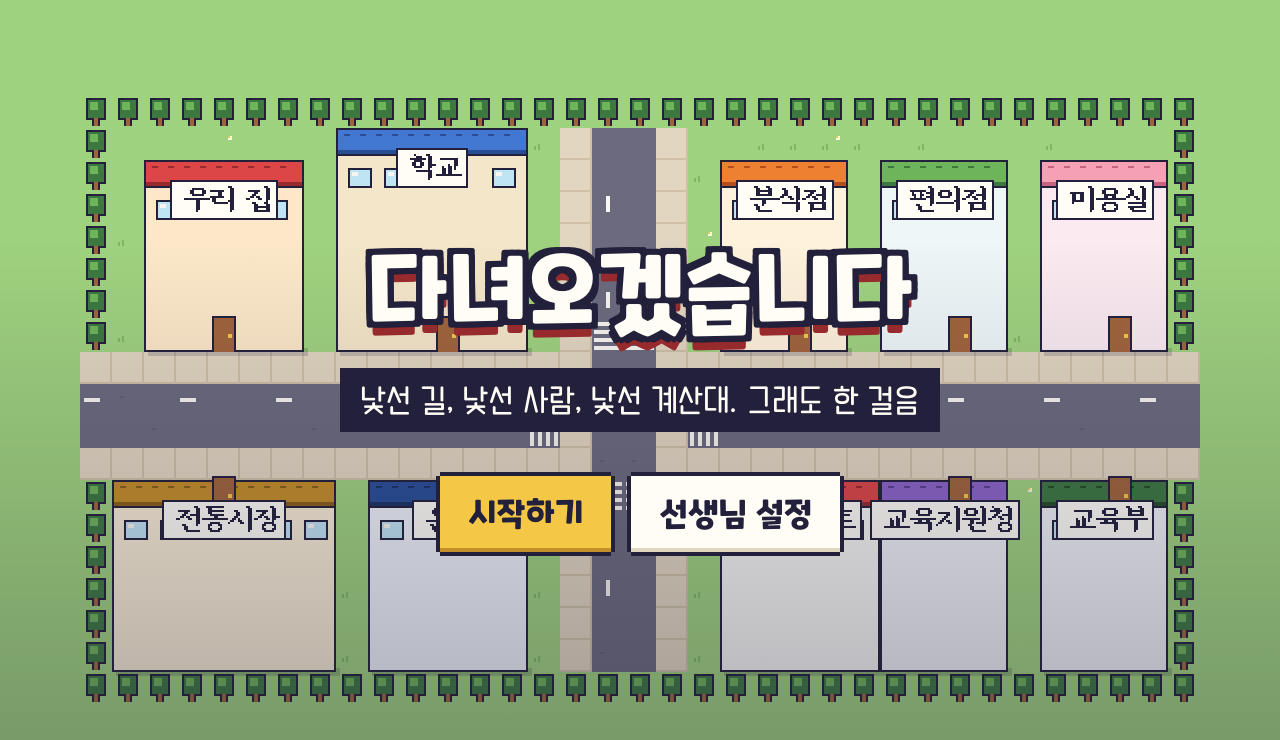
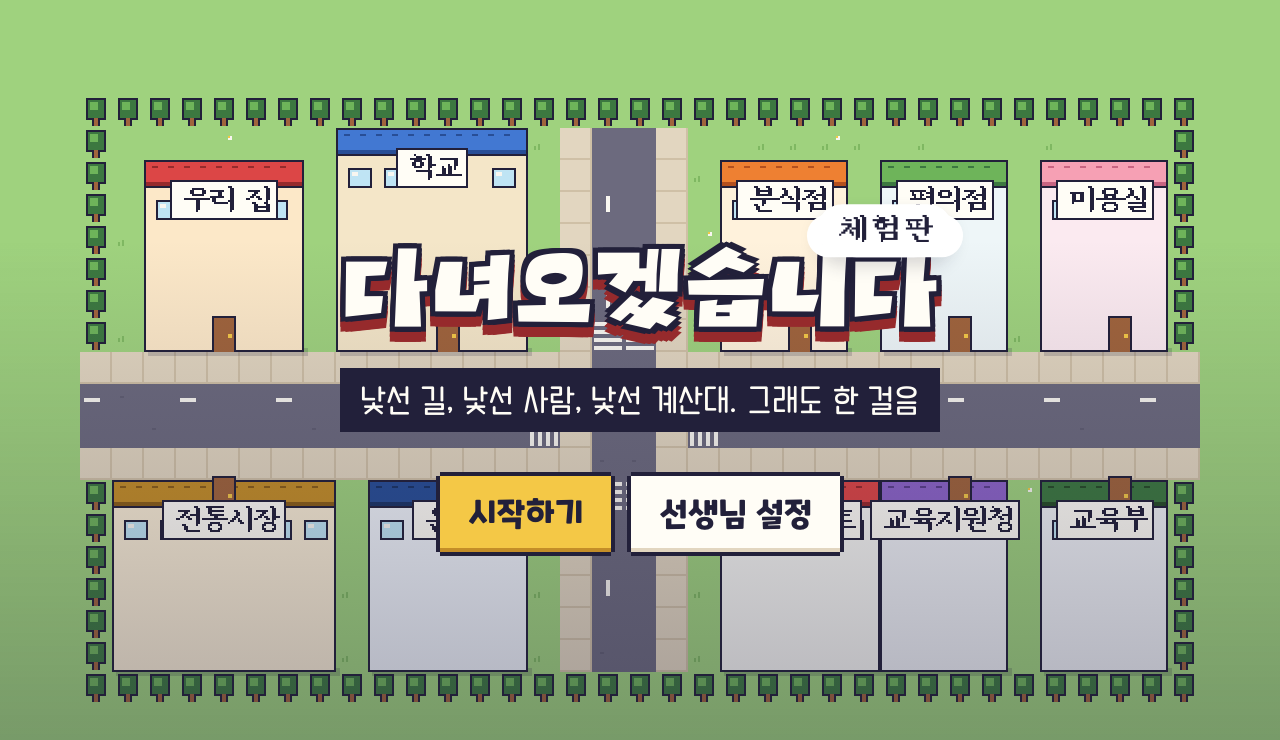
Before and after one commit to YaginKim/iamhome, a plain HTML site: page index.html in a window 1280 px wide. Drawn offline with Linux system fonts and the light colour scheme.

Commit message:
제목·엔딩에 와일드각 폰트, 체험판 구름 표시
Co-Authored-By: Claude Opus 5.5 <noreply@anthropic.com>
Claude-Session: https://claude.ai/code/session_01R4Xdu1f7A5z8qN4VrJ6res

```diff
--- a/css/style.css
+++ b/css/style.css
@@ -1,12 +1,12 @@
 @font-face { font-family: 'Body'; src: url('../assets/fonts/HoonSaemaul.woff2') format('woff2'); font-display: swap; }
-@font-face { font-family: 'Title'; src: url('../assets/fonts/CookieRunBold.woff2') format('woff2'); font-display: swap; }
+@font-face { font-family: 'Title'; src: url('../assets/fonts/WILDgag-Bold.woff2') format('woff2'); font-display: swap; }
 @font-face { font-family: 'Num'; src: url('../assets/fonts/Minecraft.woff2') format('woff2'); font-display: swap; unicode-range: U+0020-007E; }
 @font-face { font-family: 'UI'; src: url('../assets/fonts/CookieRunBold.woff2') format('woff2'); font-display: swap; }
 @font-face { font-family: 'Item'; src: url('../assets/fonts/Dongwhachaek-B.woff2') format('woff2'); font-display: swap; }
 @font-face { font-family: 'Dialog'; src: url('../assets/fonts/Mayflower-B.woff2') format('woff2'); font-display: swap; }
 @font-face { font-family: 'Sam3KR'; src: url('../assets/fonts/Sam3KR.woff2') format('woff2'); font-display: block; }
-/* 엔딩 제목: [KIM]WILDgag-BOLD 파일을 assets/fonts/WILDgag-Bold.woff2 로 넣으면 바로 적용됩니다 */
-@font-face { font-family: 'Ending'; src: url('../assets/fonts/WILDgag-Bold.woff2') format('woff2'), url('../assets/fonts/CookieRunBold.woff2') format('woff2'); font-display: swap; }
+/* 제목과 마지막 엔딩: [KIM]WILDgag-BOLD */
+@font-face { font-family: 'Ending'; src: url('../assets/fonts/WILDgag-Bold.woff2') format('woff2'); font-display: swap; }
 
 :root {
   --paper: #fbf5e6;
@@ -45,6 +45,7 @@
 * { box-sizing: border-box; }
 html, body { margin: 0; height: 100%; }
 body {
+  font-synthesis: none;
   background: var(--grass);
   transition: background-color 300ms var(--ease-out);
   color: var(--ink);
@@ -293,13 +294,20 @@ body[data-map="indoor"] { background: var(--ink); }
 #screen { position: fixed; inset: 0; z-index: 30; overflow: auto; }
 .title-screen { min-height: 100%; display: grid; place-content: center; justify-items: center; text-align: center; padding: 32px 20px;
   background: linear-gradient(180deg, rgba(251,245,230,0) 0%, rgba(251,245,230,0.0) 30%, rgba(34,32,58,0.35) 100%); }
-.logo { font-family: var(--font-title); font-size: var(--step-3); line-height: 1; margin: 0; color: var(--card); letter-spacing: -0.01em;
-  text-shadow: 0 6px 0 var(--ink), 6px 0 0 var(--ink), -6px 0 0 var(--ink), 0 -6px 0 var(--ink), 6px 6px 0 var(--ink), -6px 6px 0 var(--ink), 6px -6px 0 var(--ink), -6px -6px 0 var(--ink), 0 14px 0 var(--tomato-deep);
+.logo { font-family: var(--font-title); font-weight: normal; font-synthesis: none; font-size: var(--step-3); line-height: 1; margin: 0; color: var(--card); letter-spacing: -0.01em;
+  filter: drop-shadow(5px 0 0 var(--ink)) drop-shadow(-5px 0 0 var(--ink)) drop-shadow(0 5px 0 var(--ink)) drop-shadow(0 -5px 0 var(--ink))
+    drop-shadow(0 10px 0 var(--tomato-deep));
   animation: logoIn 900ms var(--ease-out) both; }
+.logo-wrap { position: relative; display: inline-block; }
+.trial { position: absolute; right: -0.4em; top: -0.9em; font-family: var(--font-world); font-size: clamp(22px, 2.6vw, 34px); line-height: 1;
+  color: var(--ink); background: #ffffff; padding: 8px 18px 10px; border-radius: 999px;
+  box-shadow: -14px 6px 0 -4px #ffffff, 14px 6px 0 -4px #ffffff, 0 10px 18px rgba(34, 32, 58, 0.18);
+  animation: cloud 3.2s ease-in-out infinite, fadeUp 700ms 500ms var(--ease-out) both; }
+@keyframes cloud { 0%, 100% { translate: 0 0; } 50% { translate: 0 -10px; } }
 .tagline { margin: 34px 0 40px; font-size: var(--step-1); color: var(--card); background: var(--ink); padding: 8px 20px 10px; text-wrap: balance;
   animation: fadeUp 700ms 350ms var(--ease-out) both; }
 .title-screen .row { animation: fadeUp 700ms 550ms var(--ease-out) both; }
-@keyframes logoIn { from { opacity: 0; transform: translateY(24px) scale(0.96); filter: blur(6px); } to { opacity: 1; transform: none; filter: none; } }
+@keyframes logoIn { from { opacity: 0; transform: translateY(24px) scale(0.96); } to { opacity: 1; transform: none; } }
 @keyframes fadeUp { from { opacity: 0; transform: translateY(12px); } to { opacity: 1; transform: none; } }
 .screen-sheet { background: var(--paper); width: min(980px, calc(100vw - 32px)); margin: 32px auto; padding: 28px clamp(18px, 4vw, 40px) 32px;
   box-shadow: 0 -4px 0 var(--ink), 0 4px 0 var(--ink), -4px 0 0 var(--ink), 4px 0 0 var(--ink), 0 24px 48px var(--shade); }
--- a/js/game.js
+++ b/js/game.js
@@ -33,7 +33,12 @@ function titleScreen() {
   $('#hud').hidden = true; setGoal('');
   const sc = $('#screen'); sc.hidden = false; sc.innerHTML = '';
   const t = el('div', 'title-screen');
-  t.append(el('h1', 'logo', '다녀오겠습니다'), el('p', 'tagline', line('title.copy')));
+  const logo = el('div', 'logo-wrap');
+  logo.append(el('h1', 'logo', '다녀오겠습니다'));
+  const trial = el('span', 'trial', '체험판');
+  trial.setAttribute('aria-label', '체험판');
+  logo.append(trial);
+  t.append(logo, el('p', 'tagline', line('title.copy')));
   const row = el('div', 'row');
   const saved = load();
   if (saved) {
```
Also changed, not shown: assets/fonts/WILDgag-Bold.woff2 (added), docs/screens/01-타이틀.png, docs/screens/08-엔딩.png (added), 2 other files.
